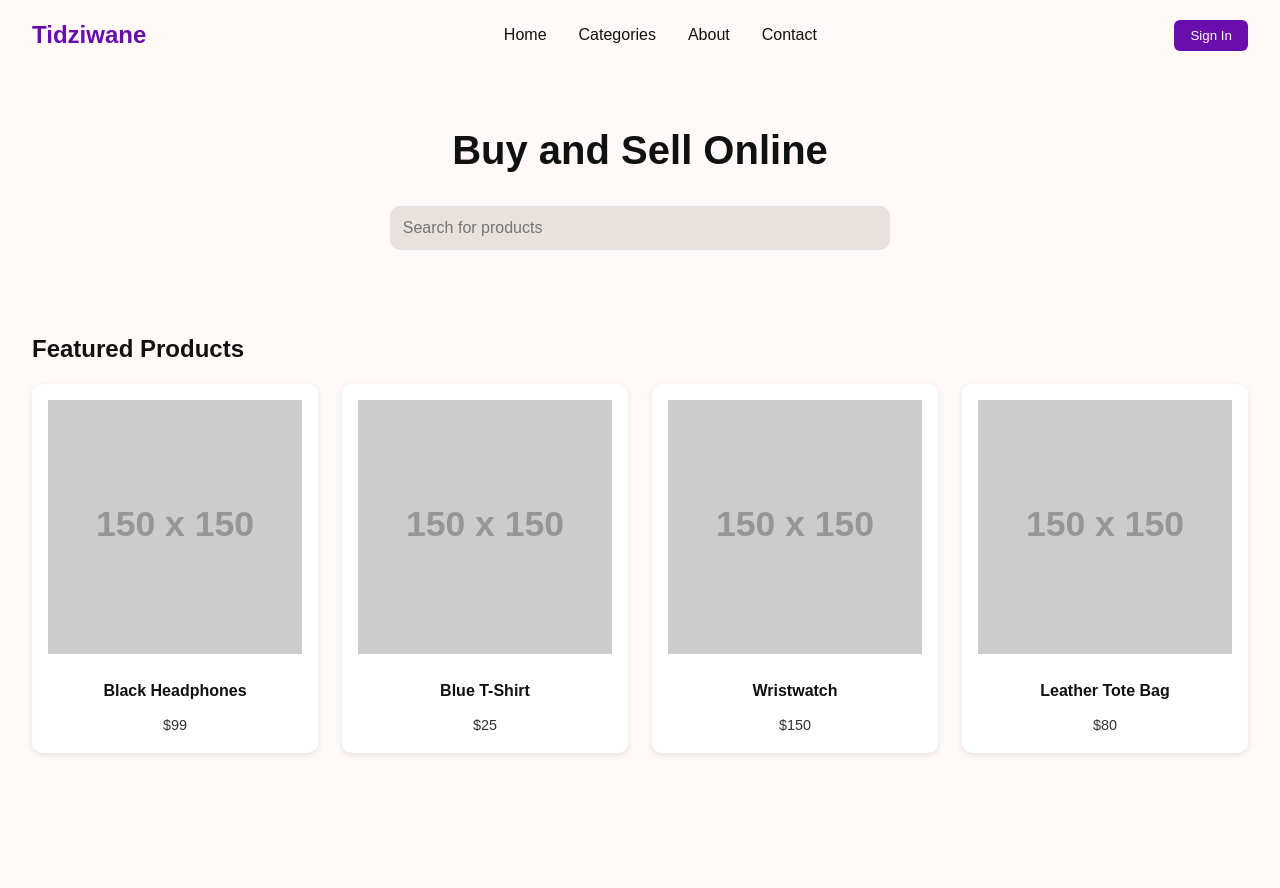
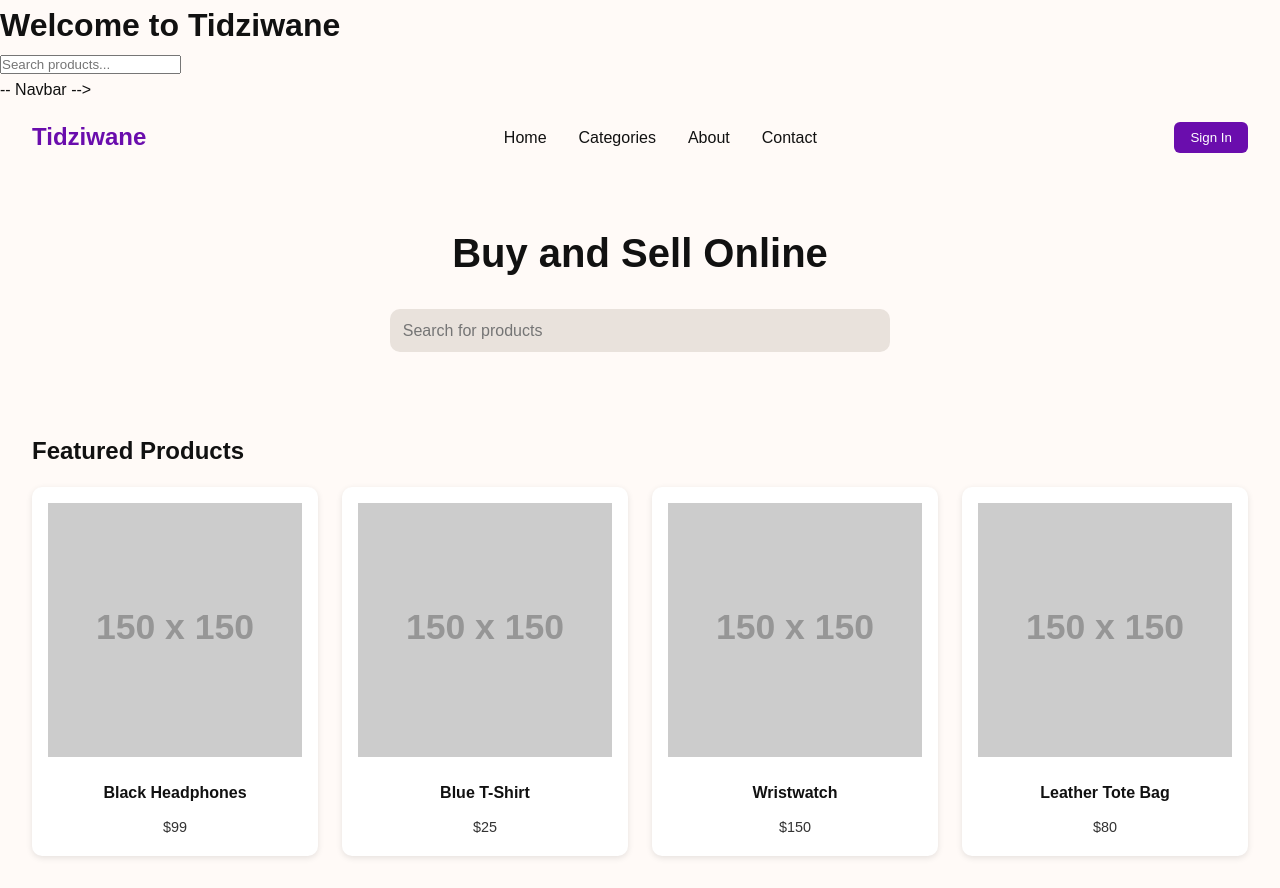
Before and after one commit to er133/Tidziwane, a plain HTML site: page index.html in a window 1280 px wide. Before the commit the page ends 800 px from the top, so only its background shows below. Drawn offline with Linux system fonts and the light colour scheme; placeholder pictures from the web are drawn by us.

Commit message:
Update index.html

```diff
--- a/index.html
+++ b/index.html
@@ -7,7 +7,17 @@
   <link rel="stylesheet" href="style.css" />
 </head>
 <body>
-  <!-- Navbar -->
+  <!<body>
+  <!-- Your old code -->
+  <h1>Welcome to Tidziwane</h1>
+
+  <!-- New section (added, not replacing) -->
+  <section class="search">
+    <input type="text" placeholder="Search products..." />
+  </section>
+</body>
+-- Navbar -->
+
   <header class="navbar">
     <div class="logo">Tidziwane</div>
     <nav>
```
